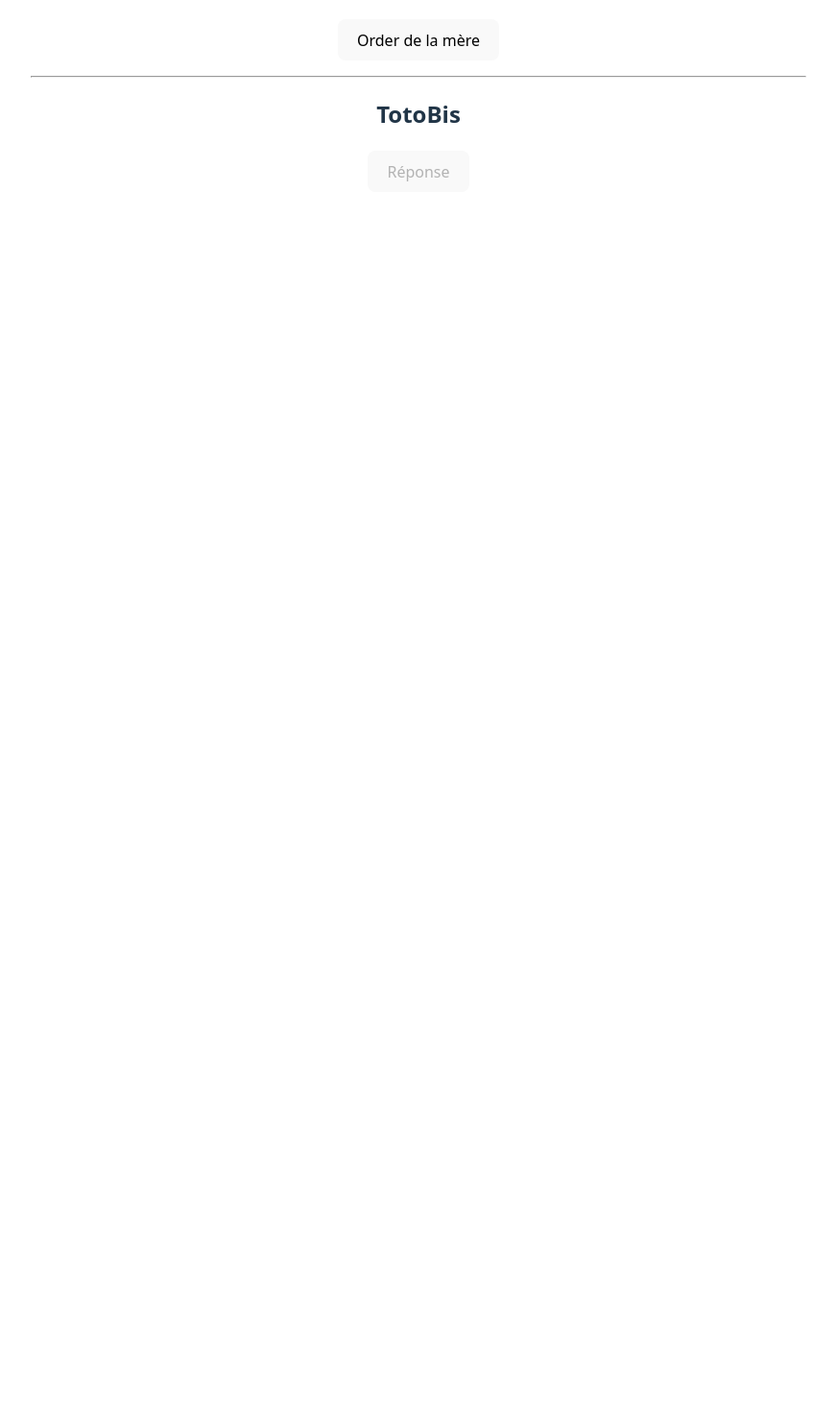
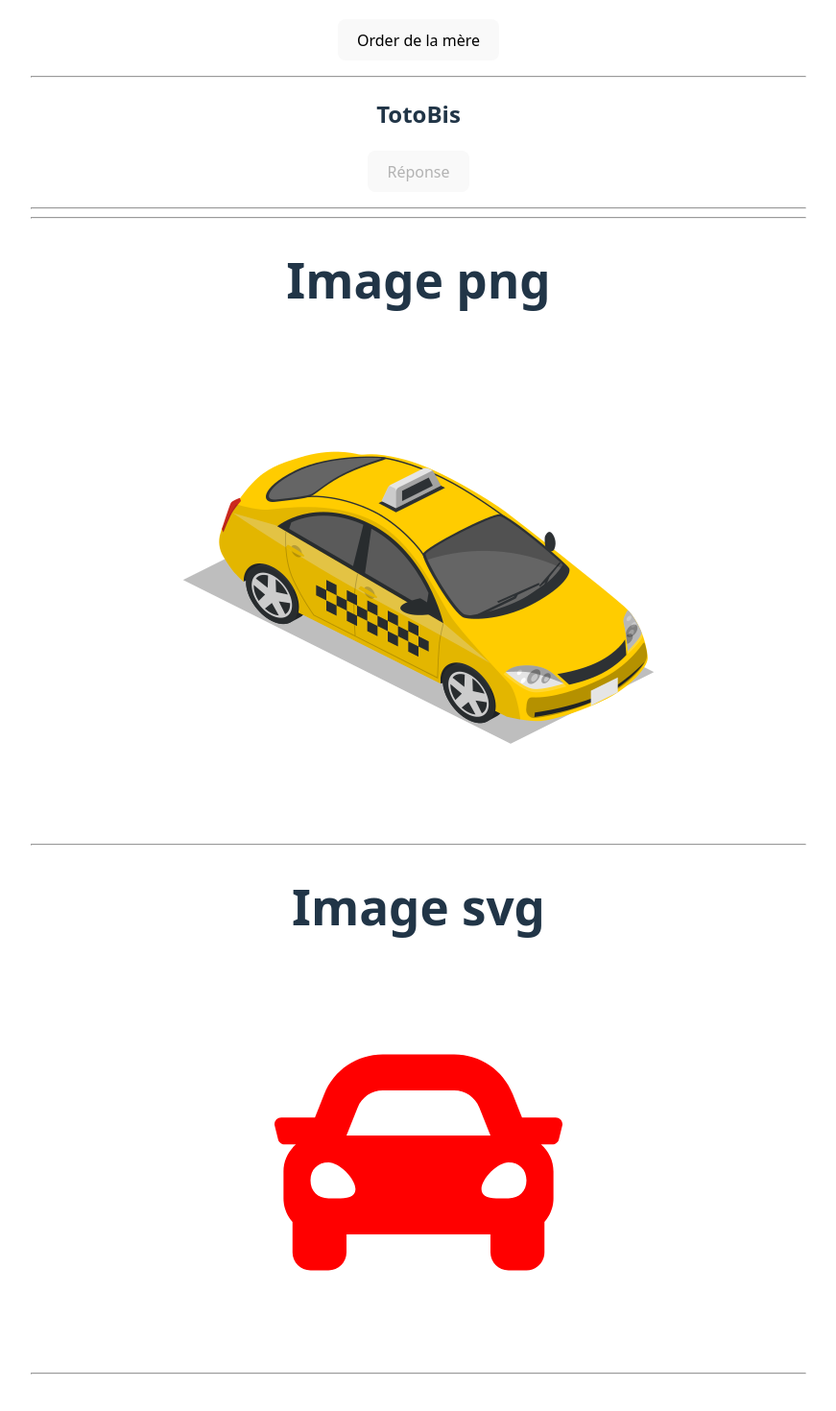
Before and after one commit to Julen37/coursREACT, a React (Vite) app in the folder my-app/: page / in a window 1280 px wide. Shown: the part 1289-2759 px from the top of the page at 96% size, without its empty margins (204-1075 px from the left). Before the commit the page ends 1537 px from the top, so only its background shows below. Built offline with nearby package versions, Linux system fonts and the light colour scheme.

Commit message:
mettre une image png/svg

```diff
--- a/my-app/src/App.jsx
+++ b/my-app/src/App.jsx
@@ -4,6 +4,7 @@ import './App.css';
 import Mycars from './components/MyCars';
 import Maman from './components/Maman';
 import MamanBis from './components/MamanBis';
+import Carz from './components/Carz';
 
 class App extends Component {
 
@@ -17,6 +18,7 @@ class App extends Component {
         <Mycars title={this.state.titre} />
         <Maman/>
         <MamanBis/>
+        <Carz color="red" height="400"/>
       </div>
     )
   }
--- /dev/null
+++ b/my-app/src/components/Carz.jsx
@@ -0,0 +1,21 @@
+import React from "react";
+import car from "./image/car.png";
+
+const Carz = (props) => {
+  return (
+    <div>
+      <hr />
+      <hr />
+      <h1>Image png</h1>
+      <img src={car} alt="" />
+      <hr />
+      <h1>Image svg</h1>
+      <svg className="carBorder" width="300" height={props.height} viewBox="0 0 512 512" xmlns="http://www.w3.org/2000/svg">
+        <path fill={props.color} d="M499.99 176h-59.87l-16.64-41.6C406.38 91.63 365.57 64 319.5 64h-127c-46.06 0-86.88 27.63-103.99 70.4L71.87 176H12.01C4.2 176-1.53 183.34.37 190.91l6 24C7.7 220.25 12.5 224 18.01 224h20.07C24.65 235.73 16 252.78 16 272v48c0 16.12 6.16 30.67 16 41.93V416c0 17.67 14.33 32 32 32h32c17.67 0 32-14.33 32-32v-32h256v32c0 17.67 14.33 32 32 32h32c17.67 0 32-14.33 32-32v-54.07c9.84-11.25 16-25.8 16-41.93v-48c0-19.22-8.65-36.27-22.07-48H494c5.51 0 10.31-3.75 11.64-9.09l6-24c1.89-7.57-3.84-14.91-11.65-14.91zm-352.06-17.83c7.29-18.22 24.94-30.17 44.57-30.17h127c19.63 0 37.28 11.95 44.57 30.17L384 208H128l19.93-49.83zM96 319.8c-19.2 0-32-12.76-32-31.9S76.8 256 96 256s48 28.71 48 47.85-28.8 15.95-48 15.95zm320 0c-19.2 0-48 3.19-48-15.95S396.8 256 416 256s32 12.76 32 31.9-12.8 31.9-32 31.9z" />
+      </svg>
+      <hr />
+    </div>
+  );
+};
+
+export default Carz;
--- a/my-app/src/index.css
+++ b/my-app/src/index.css
@@ -59,6 +59,11 @@ button:focus-visible {
   outline: 4px auto -webkit-focus-ring-color;
 }
 
+.carBorder{
+  border: 5px solid white;
+  border-radius: 30px;
+}
+
 @media (prefers-color-scheme: light) {
   :root {
     color: #213547;
```
Also changed, not shown: my-app/src/components/image/car.png (added).
